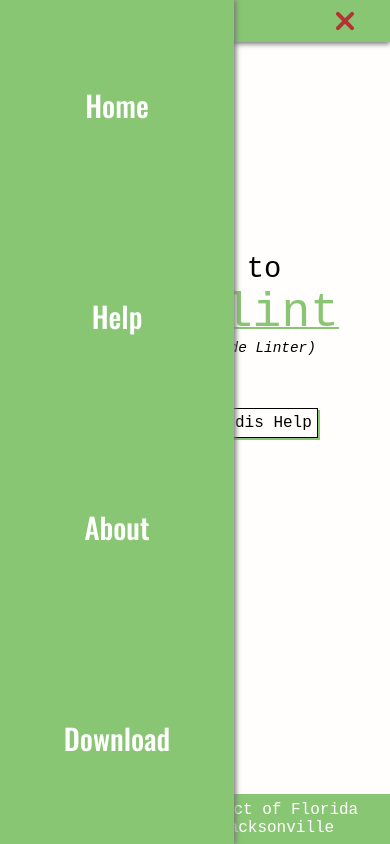
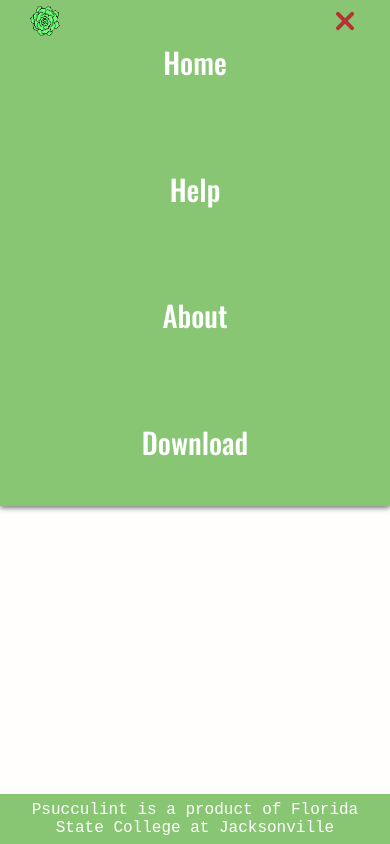
Before and after one commit to S-Gsell/S-Gsell.github.io, a plain HTML site: page psucculint/index.html in a window 390 px wide. Both pictures are taken after a click on the element 345 px from the left and 21 px from the top of the page. Drawn offline with Linux system fonts and the light colour scheme.

Commit message:
moved mobile navbar to slide down from top instead of left

```diff
--- a/psucculint/index.js
+++ b/psucculint/index.js
@@ -23,7 +23,8 @@ burger.onclick = (e) => {
         line3.style.transform = "translateY(-8px)";
         line3.style.borderRadius = "2px";
 
-        navInner.style.left = "0";
+        navInner.style.boxShadow = "0px 2px 5px var(--shadowColor)";
+        navInner.style.top = "0";
         setTimeout(e => {
             line1.style.transform = "translateY(8px) rotate(45deg)";
             line3.style.transform = "translateY(-8px) rotate(-45deg)";
@@ -39,7 +40,8 @@ burger.onclick = (e) => {
         line3.style.transform = "translateY(-8px) rotate(0deg)";
         line3.style.borderRadius = "0px";
 
-        navInner.style.left = "-100vw";
+        navInner.style.boxShadow = "none";
+        navInner.style.top = "-60vh";
         setTimeout(e => {
             line1.style.transform = "translateY(0px) rotate(0deg)";
             line3.style.transform = "translateY(0px) rotate(0deg)";
--- a/psucculint/style/index.css
+++ b/psucculint/style/index.css
@@ -67,6 +67,7 @@ nav{
     left: 30px;
     width: 30px;
     height: 30px;
+    z-index: 1;
 }
 #navLogo img{
     width: 100%;
@@ -112,6 +113,7 @@ nav{
     height: 24px;
     margin-right: 30px;
     cursor: pointer;
+    z-index: 1;
 }
 
 #navBurger div{
@@ -124,12 +126,14 @@ nav{
 @media screen and (max-width: 1000px){
     .linkContainer{
         position: absolute;
-        left: -100vw;
-        top: 0;
+        top: -60vh;
+        left: 0;
         flex-direction: column;
-        height: 100vh;
+        height: 60vh;
+        min-height: 200px;
         transition: 0.5s linear;
-        box-shadow: 2px 0px 5px var(--shadowColor);
+        box-shadow: 0px 2px 5px var(--shadowColor);
+        width: 100%;
     }
 
     .navLink a{
@@ -144,7 +148,6 @@ nav{
 @media screen and (max-width: 800px){
     .linkContainer{
         margin-right: 10px;
-        width: 60%;
     }
 }
 
```
